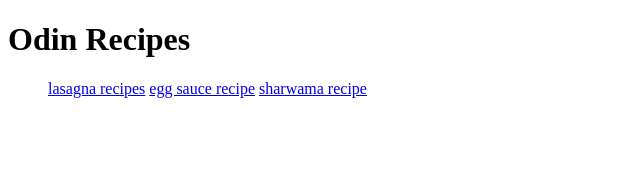
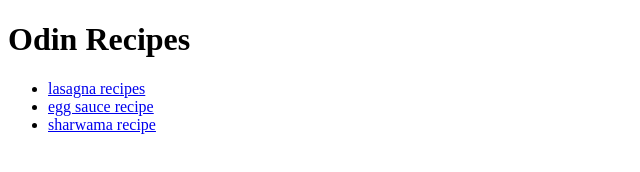
Before and after one commit to Akuu426/Odin_recipes, a plain HTML site: page index.html in a window 1280 px wide. Shown: the whole page, without its empty margins (0-640 px from the left). Drawn offline with Linux system fonts and the light colour scheme.

Commit message:
add correct element needed within list element

```diff
--- a/index.html
+++ b/index.html
@@ -8,9 +8,9 @@
     <body>
         <h1>Odin Recipes</h1>
         <ul>
-            <a href="recipes/lasagna.html">lasagna recipes</a>
-            <a href="recipes/egg_sauce.html">egg sauce recipe</a>
-            <a href="recipes/sharwama.html"> sharwama recipe</a>
+            <li><a href="recipes/lasagna.html">lasagna recipes</a></li>
+            <li><a href="recipes/egg_sauce.html">egg sauce recipe</a></li>
+            <li><a href="recipes/sharwama.html"> sharwama recipe</a></li>
         </ul>
 
     </body>
```
